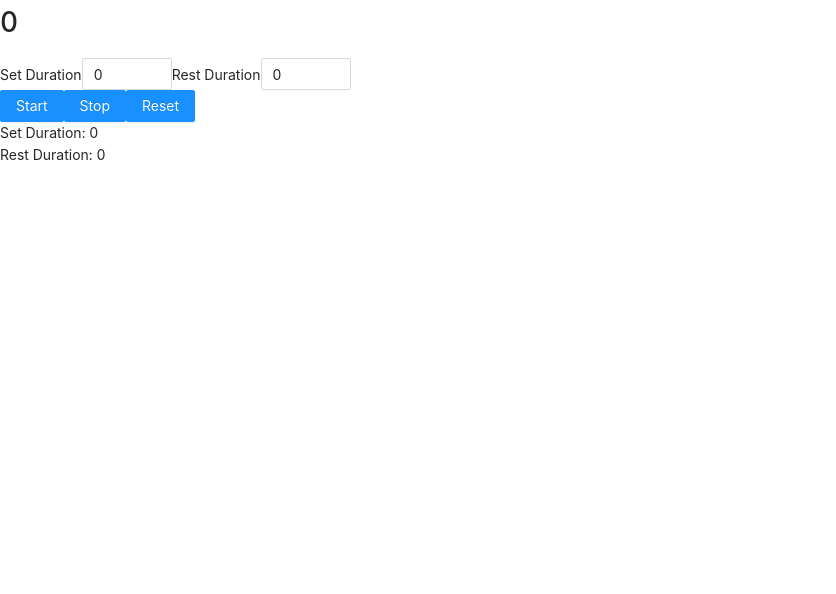
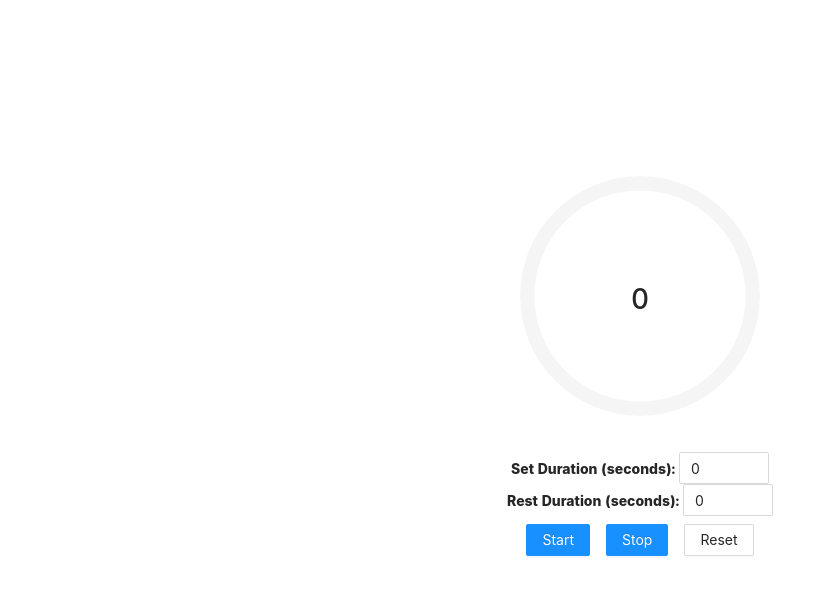
Before and after one commit to imraymondlee/interval-timer, a React (Create React App) app: page / in a window 1280 px wide. Shown: the top 594 px of the page, without its empty margins (0-836 px from the left). Built offline with nearby package versions, Linux system fonts and the light colour scheme.

Commit message:
Display progress indicator

```diff
--- a/src/App.js
+++ b/src/App.js
@@ -1,5 +1,5 @@
 import React, { useState, useEffect } from 'react';
-import { Button } from 'antd';
+import { Row, Col, Button, Progress } from 'antd';
 
 import Settings from './components/Settings';
 import './App.css';
@@ -70,32 +70,50 @@ const App = () => {
     setRestDuration(0);
   }
 
+  const progressPercent = () => {
+    if(isRunning) {
+      return (currentTime / workingSetDuration) * 100;
+    } else if(isResting) {
+      return (currentTime / restDuration) * 100;
+    } else {
+      return;
+    }
+  }
 
 
 
 
   return (
-    <div>
-
-      {isResting ? <strong>Rest</strong> : '' }
+    <Row type="flex" justify="center" align="middle" style={{minHeight: '100vh'}}>
+      <Col style={{textAlign: 'center'}}>
+        <Row type="flex" justify="center">
+          <div style={{position: 'relative', marginBottom: '6rem'}}>
+            <div style={{position: 'absolute', top: '0%', width: '100%', textAlign: 'center'}}>
+              <strong>{isResting ? 'Rest' : '' }</strong>
+            </div>
+            <div style={{position: 'absolute', top: '34%', width: '100%', textAlign: 'center'}}>
               <h1>{currentTime}</h1>
+            </div>
+            <Progress type="circle" percent={progressPercent()} showInfo={false} style={{transform: 'scale(-2, 2)'}} />
+          </div>
+        </Row>
+        <Row type="flex" justify="center">
           <Settings
             setWorkingSetDuration={setWorkingSetDuration}
             workingSetDuration = {workingSetDuration}
             setRestDuration={setRestDuration}
             restDuration = {restDuration}
             />
-      <Button type="primary" onClick={startTimer}>Start</Button>
-      <Button type="primary" onClick={stopTimer}>Stop</Button>
-      <Button type="primary" onClick={resetTimer}>Reset</Button>
+        </Row>
 
-      <div>
-        Set Duration: {workingSetDuration}
-      </div>
-      <div>
-        Rest Duration: {restDuration}
-      </div>
-    </div>
+        <Row type="flex" justify="center">
+          <Button type="primary" onClick={startTimer} style={{margin: '0.5rem'}}>Start</Button>
+          <Button type="primary" onClick={stopTimer} style={{margin: '0.5rem'}}>Stop</Button>
+          <Button onClick={resetTimer} style={{margin: '0.5rem'}}>Reset</Button>
+        </Row>
+
+      </Col>
+    </Row>
   );
 }
 
--- a/src/components/Settings.js
+++ b/src/components/Settings.js
@@ -12,11 +12,14 @@ const Settings = (props) => {
 
   return (
     <div>
-      <label>Set Duration</label>
-      <InputNumber min={0} onChange={setWorkingSetDuration} value={props.workingSetDuration} />
-
-      <label>Rest Duration</label>
-      <InputNumber min={0} onChange={setRestDuration} value={props.restDuration} />
+      <div>
+        <label style={{fontWeight: 800}}>Set Duration (seconds): </label>
+        <InputNumber min={0} onChange={setWorkingSetDuration} value={props.workingSetDuration} />
+      </div>
+      <div>
+        <label style={{fontWeight: 800}}>Rest Duration (seconds): </label>
+        <InputNumber min={0} onChange={setRestDuration} value={props.restDuration} />
+      </div>
     </div>
   );
 }
```
Lines whose indentation alone changed are shown as unchanged.
